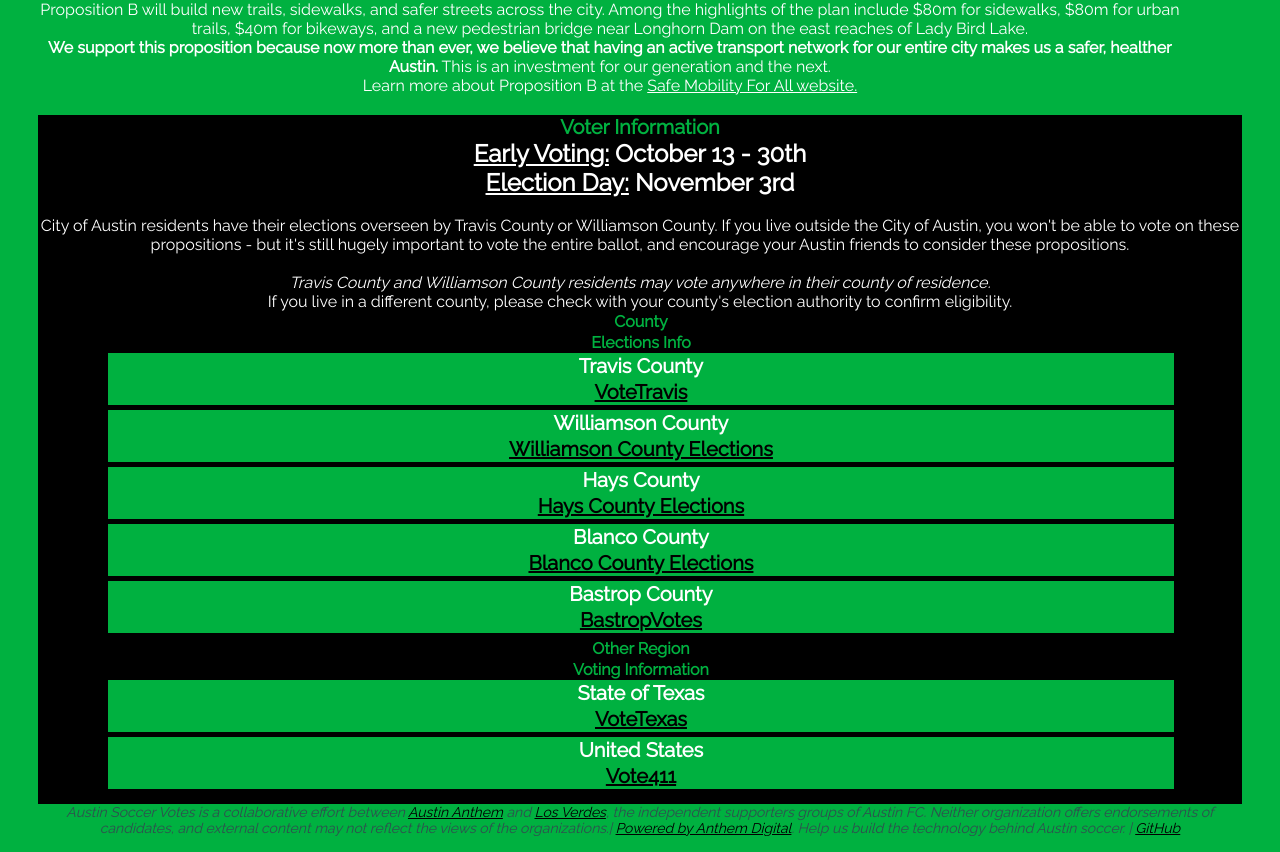
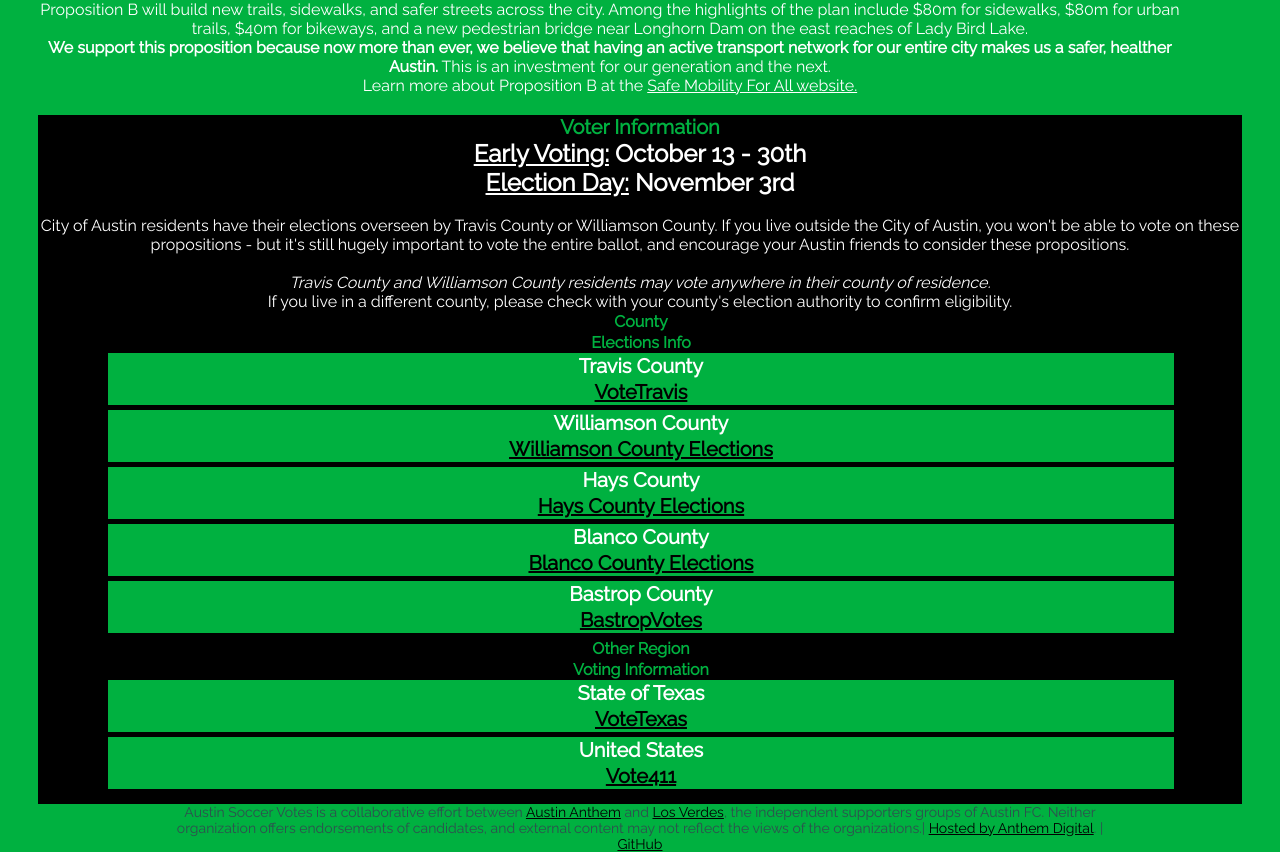
Before and after one commit to AustinAnthem/more-throw-ins, a Vue app: page / in a window 1280 px wide. Shown: the part 2264-3116 px from the top of the page. Built offline with nearby package versions, Linux system fonts and the light colour scheme.

Commit message:
Disclaimer adjustment
Tweaking disclaimer by request and adding readme for production release.

```diff
--- a/src/components/Disclaimer.vue
+++ b/src/components/Disclaimer.vue
@@ -1,12 +1,14 @@
 <template>
     <div id="disclaimer">
-        Austin Soccer Votes is a collaborative effort between <a href="https://austinanthem.org"> Austin Anthem</a> and <a href="https://losverdesatx.org">Los Verdes</a>, the independent supporters groups of Austin FC. Neither organization offers endorsements of candidates, and external content may not reflect the views of the organizations.| <a href="mailto:digital@austinanthem.org">Powered by Anthem Digital</a>. Help us build the technology behind Austin soccer. | <a href="https://github.com/AustinAnthem">GitHub</a>
+        Austin Soccer Votes is a collaborative effort between <a href="https://austinanthem.org"> Austin Anthem</a> and <a href="https://losverdesatx.org">Los Verdes</a>, the independent supporters groups of Austin FC. Neither organization offers endorsements of candidates, and external content may not reflect the views of the organizations.| <a href="mailto:digital@austinanthem.org">Hosted by Anthem Digital</a>. | <a href="https://github.com/AustinAnthem/more-throw-ins">GitHub</a>
     </div>
 </template>
 <style scoped>
 #disclaimer{
     color: darkslategray;
-    font-style: italic;
     font-size: 14px;
+    width: 80%;
+    padding-right: 10%;
+    padding-left: 10%
 }
 </style>
```
Also changed, not shown: 1 other file (tests, documents, lock files or other folders).
